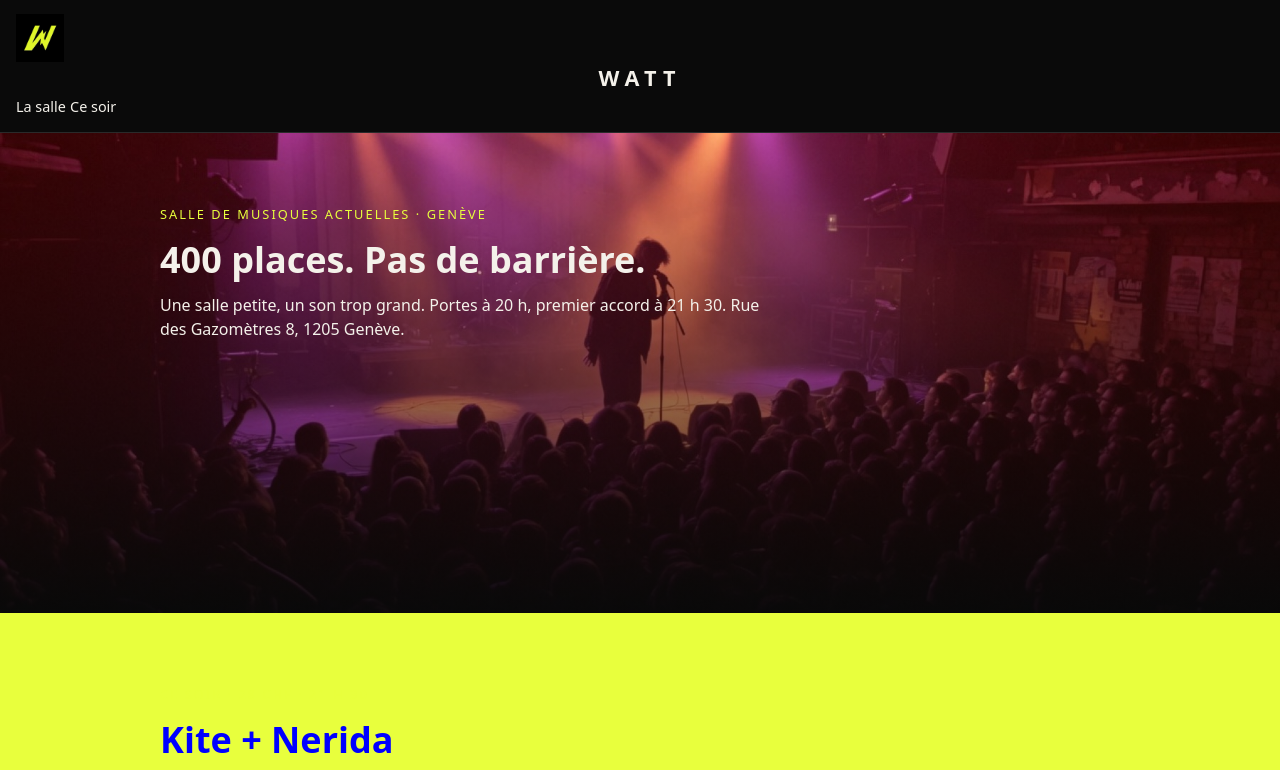
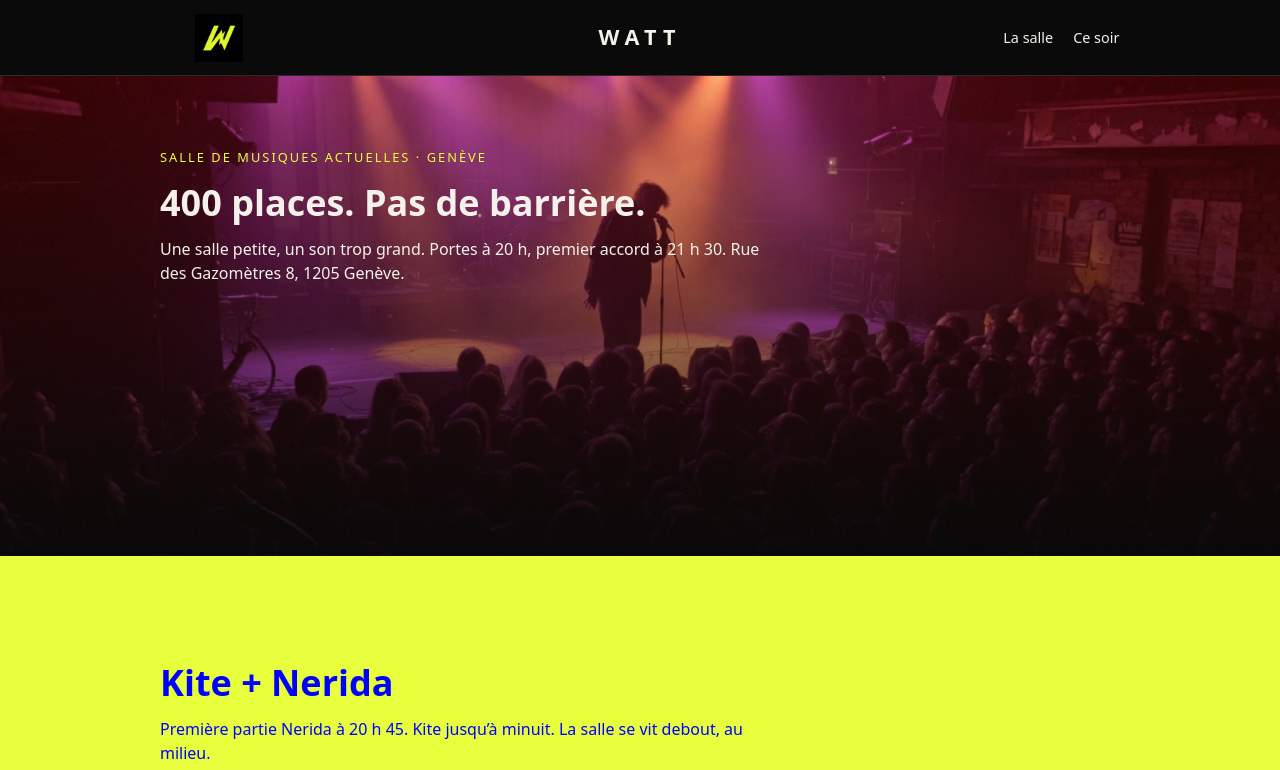
Before and after one commit to Flaviogiann/option-web-flavio, a plain HTML site: page watt/index.html in a window 1280 px wide. Shown: the top 770 px of the page. Drawn offline with Linux system fonts and the light colour scheme.

Commit message:
Range le header et son menu

```diff
--- a/watt/css/style.css
+++ b/watt/css/style.css
@@ -11,9 +11,9 @@
 }
 
 img {
-max-width: 100%;
-height: auto;
-display: block;
+  max-width: 100%;
+  height: auto;
+  display: block;
 }
 
 body {
@@ -25,7 +25,11 @@ body {
 
 /* P5 : le parent rangera ses trois enfants. */
 header {
-  /* à vous : display, colonnes, alignement et gap */
+  display: grid;
+  grid-template-columns: 1fr 1fr 1fr;
+  align-items: center;
+  justify-items: center;
+  gap: 1rem;
   padding: 0.85rem 1rem;
   background: #0a0a0a;
   border-bottom: 1px solid #2a2a2a;
@@ -40,7 +44,9 @@ header h1 {
 }
 
 nav {
-  /* à vous : flex, retour à la ligne et gap */
+  display: flex;
+  flex-wrap: wrap;
+  gap: 1.25rem;
 }
 
 nav a {
```
